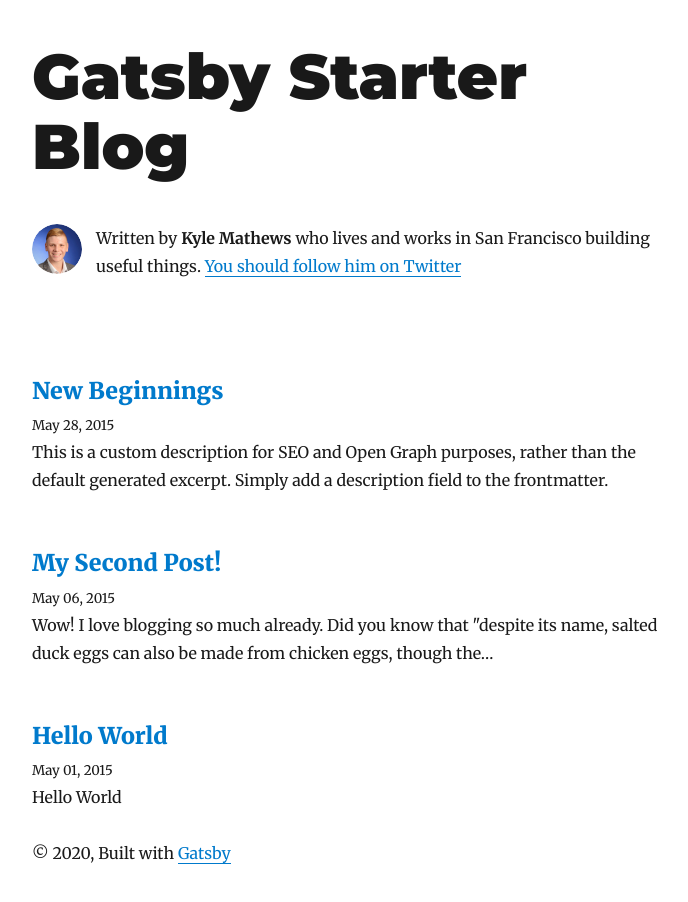
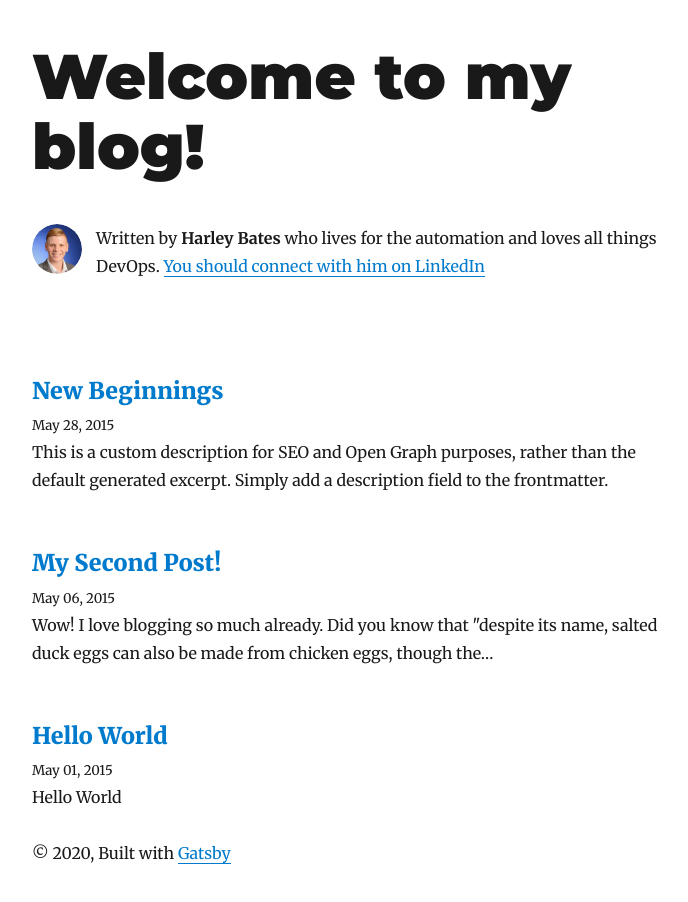
Before and after one commit to HarleyB123/blog.harleybates.co.uk, a Gatsby site: page / in a window 1280 px wide. Shown: the whole page, without its empty margins (293-981 px from the left). Built offline with nearby package versions, Linux system fonts and the light colour scheme; Gatsby itself is replaced by a stand-in of ours; some packages are replaced by stand-ins of ours.

Commit message:
other chaanges I forgot to commit

```diff
--- a/gatsby-config.js
+++ b/gatsby-config.js
@@ -1,14 +1,14 @@
 module.exports = {
   siteMetadata: {
-    title: `Gatsby Starter Blog`,
+    title: `Welcome to my blog!`,
     author: {
-      name: `Kyle Mathews`,
-      summary: `who lives and works in San Francisco building useful things.`,
+      name: `Harley Bates`,
+      summary: `who lives for the automation and loves all things DevOps.`,
     },
     description: `A starter blog demonstrating what Gatsby can do.`,
     siteUrl: `https://gatsby-starter-blog-demo.netlify.app/`,
     social: {
-      twitter: `kylemathews`,
+      linkedin: `harleybates`,
     },
   },
   plugins: [
--- a/src/components/bio.js
+++ b/src/components/bio.js
@@ -28,7 +28,7 @@ const Bio = () => {
             summary
           }
           social {
-            twitter
+            linkedin
           }
         }
       }
@@ -59,8 +59,8 @@ const Bio = () => {
       <p>
         Written by <strong>{author.name}</strong> {author.summary}
         {` `}
-        <a href={`https://twitter.com/${social.twitter}`}>
-          You should follow him on Twitter
+        <a href={`https://www.linkedin.com/in/${social.linkedin}`}>
+          You should connect with him on LinkedIn
         </a>
       </p>
     </div>
--- a/src/components/seo.js
+++ b/src/components/seo.js
@@ -19,7 +19,7 @@ const SEO = ({ description, lang, meta, title }) => {
             title
             description
             social {
-              twitter
+              linkedin
             }
           }
         }
```
